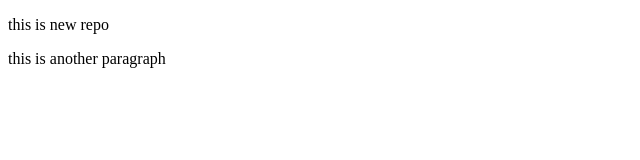
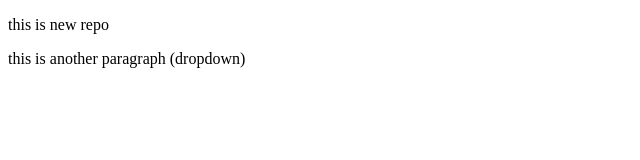
Before and after one commit to krishnasuryawanshi598-commits/local-repo, a plain HTML site: page index.html in a window 1280 px wide. Shown: the full height of the page, 0-640 px from the left. Drawn offline with Linux system fonts and the light colour scheme.

```diff
--- a/index.html
+++ b/index.html
@@ -7,6 +7,6 @@
 </head>
 <body>
     <p>this is new repo</p>
-    <p>this is another paragraph</p>
+    <p>this is another paragraph (dropdown)</p>
 </body>
 </html>
```
